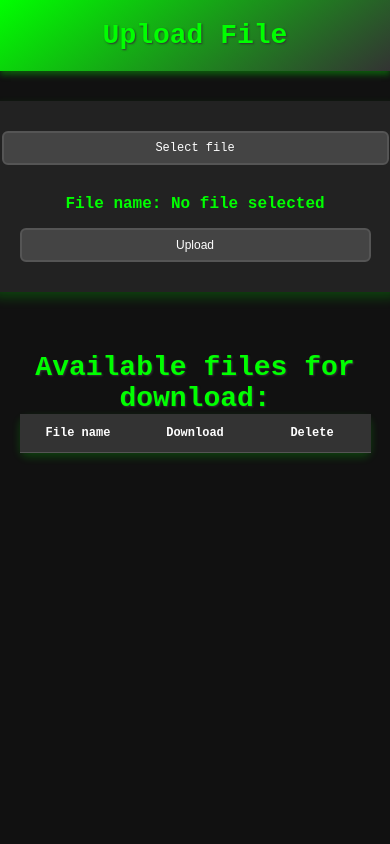
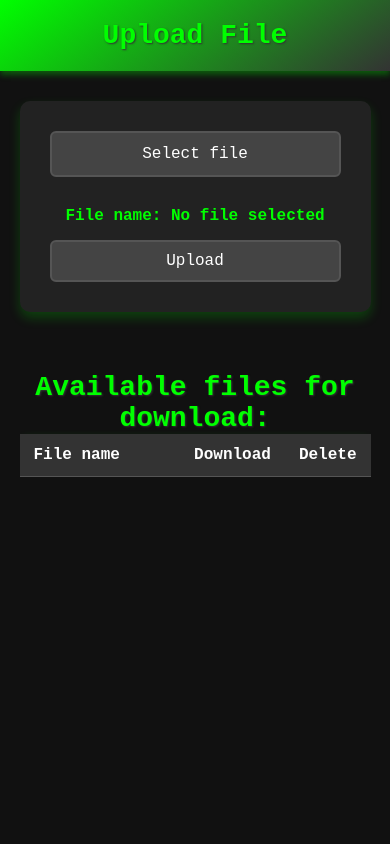
Before and after one commit to davidN1324-byte/W-Server, a FastAPI app: page / in a window 390 px wide. Run offline with FastAPI, Linux system fonts and the light colour scheme; data that the repository does not hold is empty.

Commit message:
fix style and divided for mobile devices

```diff
--- a/static/style.css
+++ b/static/style.css
@@ -1,4 +1,9 @@
 /* Basic styles */
+html, body {
+    max-width: 100%;
+    overflow-x: hidden;
+}
+
 body {
     font-family: 'Courier New', Courier, monospace;
     background-color: #111;
@@ -6,8 +11,8 @@ body {
     display: flex;
     flex-direction: column;
     align-items: center;
-    justify-content: flex-start; /* Align to top */
-    height: 100vh; /* Use full screen height */
+    justify-content: flex-start;
+    min-height: 100vh;
     margin: 0;
     padding: 0;
 }
@@ -31,7 +36,8 @@ h1, h2 {
 main {
     width: 90%;
     max-width: 1200px;
-    margin-top: 30px; /* Top padding for main content */
+    min-width: 0;
+    margin-top: 30px;
     display: flex;
     flex-direction: column;
     align-items: center;
@@ -45,10 +51,11 @@ form {
     box-shadow: 0 6px 12px rgba(0, 255, 0, 0.2);
     width: 100%;
     max-width: 600px;
-    margin-bottom: 30px; /* Indent between form and table */
+    margin-bottom: 30px;
     display: flex;
     flex-direction: column;
     align-items: center;
+    box-sizing: border-box;
 }
 
 .custom-file-upload {
@@ -60,10 +67,11 @@ form {
     border: 2px solid #555;
     border-radius: 6px;
     cursor: pointer;
-    transition: background-color 0.3s, transform 0.2s;
+    transition: background-color 0.3s;
     width: 100%;
     text-align: center;
-    margin-bottom: 15px; /* Bottom padding */
+    margin-bottom: 15px;
+    box-sizing: border-box;
 }
 
 input[type="file"] {
@@ -80,6 +88,7 @@ input[type="submit"] {
     cursor: pointer;
     margin-top: 15px;
     width: 100%;
+    font-family: 'Courier New', Courier, monospace;
 }
 
 input[type="submit"]:hover {
@@ -93,50 +102,121 @@ input[type="submit"]:hover {
     text-align: center;
 }
 
-/* Header for files */
+/* File stats */
+.file-stats {
+    margin-top: 10px;
+    text-align: right;
+    color: #555;
+    font-size: 13px;
+    width: 100%;
+}
+
+/* Toast */
+#toast {
+    position: fixed;
+    bottom: 24px;
+    left: 50%;
+    transform: translateX(-50%) translateY(20px);
+    background: #222;
+    color: #0f0;
+    border: 1px solid #0f0;
+    border-radius: 8px;
+    padding: 12px 24px;
+    font-size: 14px;
+    opacity: 0;
+    transition: opacity 0.3s, transform 0.3s;
+    z-index: 200;
+    white-space: nowrap;
+}
+
+#toast.toast-visible {
+    opacity: 1;
+    transform: translateX(-50%) translateY(0);
+}
+
+/* Progress bar */
+#progressContainer {
+    margin: 12px 0;
+    display: flex;
+    align-items: center;
+    gap: 10px;
+    width: 100%;
+}
+
+#progressBar {
+    flex: 1;
+    height: 10px;
+}
+
+#message {
+    margin-top: 10px;
+    font-weight: bold;
+    text-align: center;
+}
+
 h2 {
     width: 100%;
-    text-align: center; /* Center the header */
+    text-align: center;
     margin-top: 30px;
 }
 
-/* Section with files */
 .file-section {
     width: 100%;
-    max-width: 1200px;
+    max-width: 100%;
+    min-width: 0;
     margin: 0 auto;
+    overflow: hidden;
 }
 
-/* Table container for mobile scrolling */
 .table-container {
     width: 100%;
-    overflow-x: auto; /* Enable horizontal scrolling if needed */
+    overflow-x: hidden;
 }
 
-/* Table styles */
+/* Table — desktop */
 .file-table {
     width: 100%;
-    table-layout: fixed; /* Prevent table from expanding */
+    table-layout: auto;
     background-color: #1a1a1a;
     border-radius: 8px;
     box-shadow: 0 4px 8px rgba(0, 255, 0, 0.2);
     border-collapse: collapse;
 }
 
-.file-table th, .file-table td {
-    padding: 12px;
-    text-align: center;
+.file-table th,
+.file-table td {
+    padding: 12px 14px;
     border-bottom: 1px solid #555;
     color: #0f0;
-    white-space: nowrap; /* Prevent line breaks */
-    overflow: hidden;
-    text-overflow: ellipsis; /* Show "..." if text is too long */
-    max-width: 150px; /* Prevent excessive width */
+    vertical-align: middle;
 }
 
 .file-table th {
     background-color: #333;
     color: #fff;
+    white-space: nowrap;
+}
+
+/* Filename column */
+.file-table th:nth-child(1),
+.file-table td:nth-child(1) {
+    text-align: left;
+    word-break: break-all;
+    overflow-wrap: anywhere;
+    white-space: normal;
+    min-width: 0;
+}
+
+/* Action columns */
+.file-table th:nth-child(2),
+.file-table td:nth-child(2),
+.file-table th:nth-child(3),
+.file-table td:nth-child(3),
+.file-table th:nth-child(4),
+.file-table td:nth-child(4) {
+    width: 1%;
+    white-space: nowrap;
+    text-align: center;
 }
 
 .file-table tr:nth-child(even) {
@@ -147,15 +227,20 @@ h2 {
     background-color: #444;
 }
 
-/* Button styles */
+/* Buttons */
 button {
-    padding: 8px 16px;
+    display: inline-block;
+    padding: 6px 14px;
     background-color: #0f0;
     color: black;
     border-radius: 6px;
     border: 2px solid #555;
     cursor: pointer;
     transition: background-color 0.3s, color 0.3s;
+    font-family: 'Courier New', Courier, monospace;
+    font-size: 14px;
+    white-space: nowrap;
+    box-sizing: border-box;
 }
 
 button:hover {
@@ -163,41 +248,98 @@ button:hover {
     color: white;
 }
 
-/* Mobile styles */
-@media (max-width: 768px) {
-    .file-table {
+.file-table a {
+    color: #0f0;
+    text-decoration: underline;
+    white-space: nowrap;
+}
+
+.file-table a:hover {
+    color: #fff;
+}
+
+/* ── Token gate ── */
+#tokenGate {
+    position: fixed;
+    inset: 0;
+    display: flex;
+    align-items: center;
+    justify-content: center;
+    background: #111;
+    z-index: 100;
+    padding: 20px;
+    box-sizing: border-box;
+}
+
+.token-form {
+    display: flex;
+    flex-direction: column;
+    align-items: stretch;
+    gap: 16px;
+    background: #222;
+    padding: 40px 32px;
+    border-radius: 12px;
+    box-shadow: 0 6px 24px rgba(0, 255, 0, 0.2);
+    width: 100%;
+    max-width: 400px;
+    box-sizing: border-box;
+}
+
+.token-form h2 {
+    margin: 0;
+    font-size: 22px;
+    text-align: center;
+}
+
+.token-input-row {
+    display: flex;
+    flex-direction: row;
+    flex-wrap: nowrap;
+    align-items: center;
+    gap: 8px;
     width: 100%;
 }
 
-    .file-table th, .file-table td {
-        font-size: 14px;
-        max-width: 120px;
+#tokenInput {
+    flex: 1 1 auto;
+    min-width: 0;
+    background: #333;
+    border: 2px solid #555;
+    border-radius: 6px;
+    color: #0f0;
+    font-family: 'Courier New', monospace;
+    font-size: 16px;
+    padding: 12px;
+    box-sizing: border-box;
 }
 
-    .custom-file-upload, input[type="submit"], button {
-        font-size: 14px;
-        padding: 10px 20px;
-    }
+#tokenInput:focus {
+    outline: none;
+    border-color: #0f0;
 }
 
-@media (max-width: 480px) {
-    .table-container {
-        width: 100%;
-        overflow-x: auto; /* Enable horizontal scrolling on small screens */
+#toggleBtn {
+    flex: 0 0 70px;
+    width: 70px;
+    padding: 12px 0;
+    background-color: #444;
+    color: #fff;
+    border: 2px solid #555;
+    font-size: 13px;
 }
 
-    .file-table th, .file-table td {
-        font-size: 12px;
-        max-width: 100px; /* Reduce max-width for mobile */
+#toggleBtn:hover {
+    background-color: #555;
+    color: #fff;
 }
 
-    .custom-file-upload, input[type="submit"], button {
-        font-size: 12px;
-        padding: 8px 16px;
+.token-submit {
+    width: 100%;
+    padding: 12px;
+    font-size: 16px;
 }
 
-    button {
-        font-size: 12px;
-        padding: 6px 12px;
+#tokenError {
+    text-align: center;
+    font-size: 14px;
 }
-}
```
Also changed, not shown: static/mobile.css (added, +38 -0 lines). Lines whose indentation alone changed are shown as unchanged.
